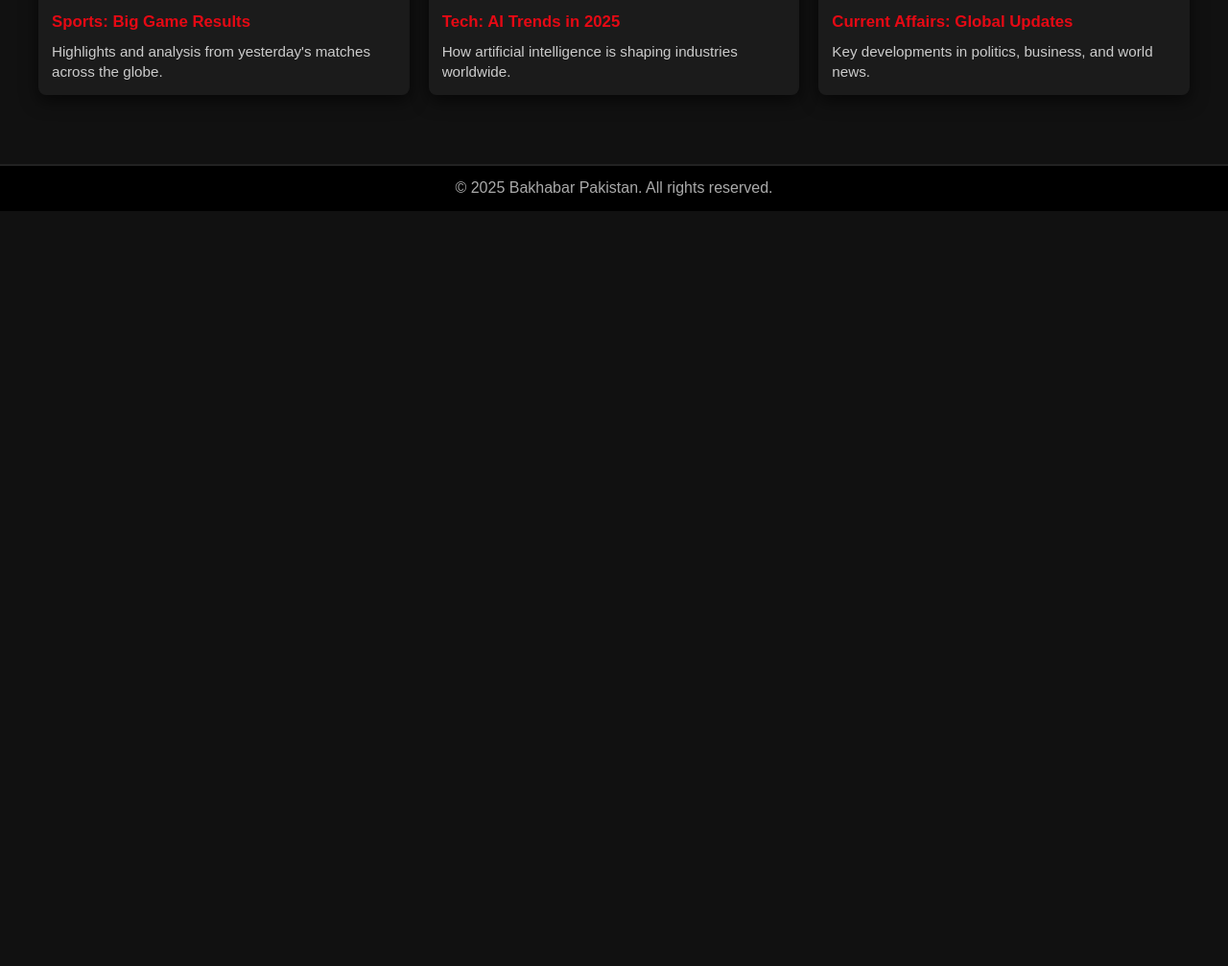
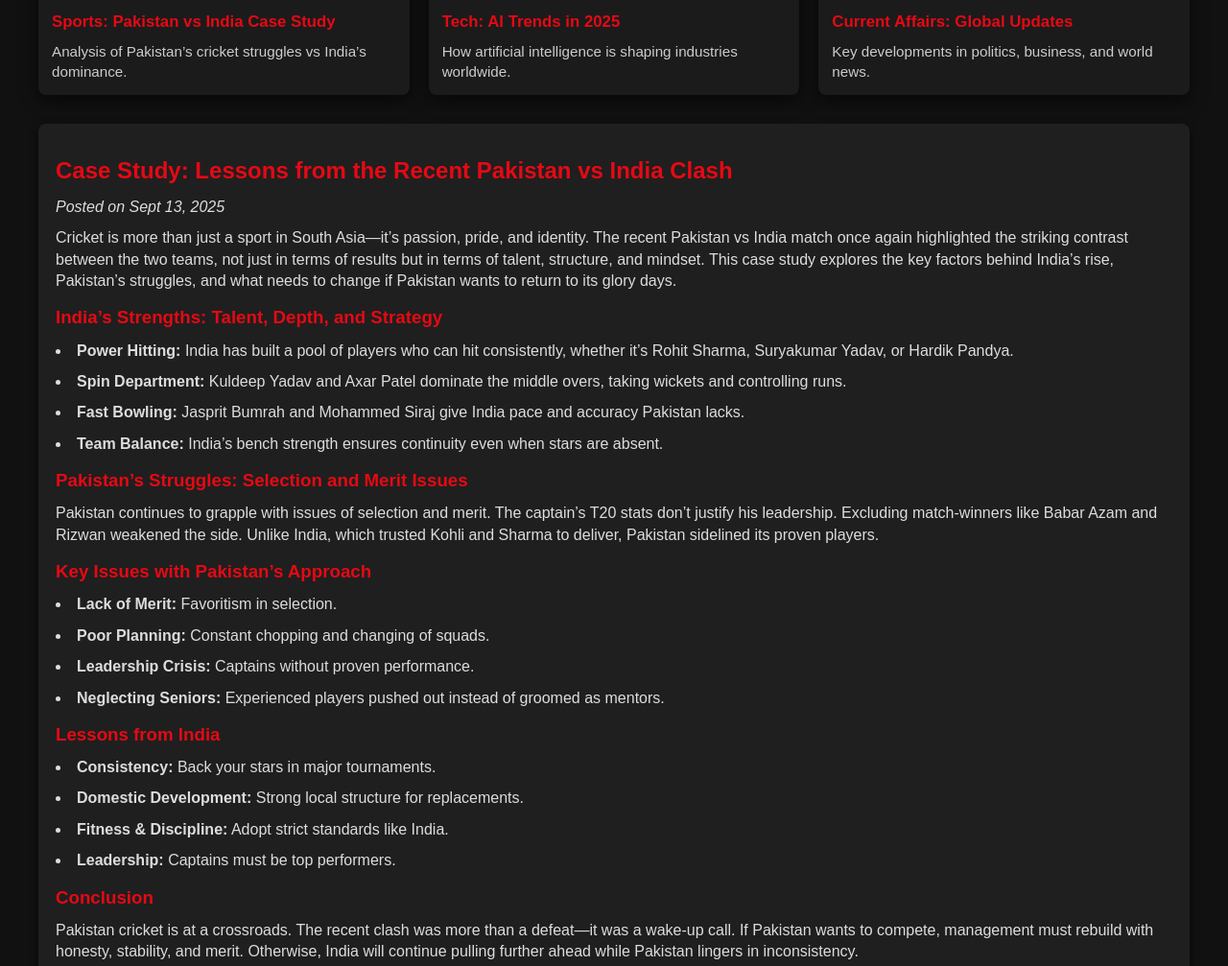
Before and after one commit to bakhabarpakistan/Blogs, a plain HTML site: page index.html in a window 1280 px wide. Shown: the part 698-1705 px from the top of the page at 96% size. Before the commit the page ends 918 px from the top, so only its background shows below. Drawn offline with Linux system fonts and the light colour scheme.

Commit message:
Update index.html

```diff
--- a/index.html
+++ b/index.html
@@ -42,7 +42,7 @@
       font-size: 0.85rem;
     }
 
-    /* NAV BAR (below brand) */
+    /* NAV BAR */
     nav {
       background: #000;
       border-top: 1px solid #111;
@@ -81,8 +81,8 @@
       border-bottom: 2px solid #222;
     }
 
-    /* Current Affairs box */
-    .current-affairs {
+    /* Boxes */
+    .current-affairs, .blog-content {
       background: #1f1f1f;
       padding: 18px;
       border-radius: 8px;
@@ -92,7 +92,7 @@
     .current-affairs ul { list-style: disc inside; }
     .current-affairs li { margin: 10px 0; color: #ddd; }
 
-    /* Latest news grid */
+    /* News grid */
     .news-grid {
       display: grid;
       grid-template-columns: repeat(auto-fit, minmax(280px, 1fr));
@@ -118,6 +118,17 @@
     .card h3 { color: #e50914; margin: 0 0 8px; font-size: 1.05rem; }
     .card p { color: #ccc; margin: 0; font-size: 0.95rem; }
 
+    /* Blog styles */
+    .blog-content h2, .blog-content h3 {
+      color: #e50914;
+      margin: 14px 0 8px;
+    }
+    .blog-content p, .blog-content li {
+      color: #ddd;
+      margin: 10px 0;
+    }
+    .blog-content ul { list-style: disc inside; }
+
     /* Footer */
     footer {
       background: #000;
@@ -139,17 +150,16 @@
 </head>
 <body>
 
-  <!-- Brand (visible at top like previous) -->
+  <!-- Brand -->
   <div class="brand-bar">
     <div class="brand">
       <h1>Bakhabar Pakistan</h1>
       <p>Your source for Current Affairs • Sports • Technology • Tips</p>
     </div>
-    <!-- optional right area (empty for now) to keep layout same as previous -->
     <div aria-hidden="true" style="width:40px;"></div>
   </div>
 
-  <!-- Centered navigation under brand -->
+  <!-- Nav -->
   <nav>
     <div class="nav-inner">
       <a href="#current">Home</a>
@@ -162,9 +172,9 @@
   </nav>
 
   <main class="container">
-    <!-- Current Affairs (top) -->
+    <!-- Current Affairs -->
     <h2 class="section-title" id="current">Current Affairs</h2>
-    <div class="current-affairs" role="region" aria-label="Current affairs">
+    <div class="current-affairs">
       <ul>
         <li>Pakistani security forces killed 19 militants in raids near the Afghan border.</li>
         <li>Floodwaters begin receding in Jalalpur Pirwala, Punjab; nearby towns still evacuated.</li>
@@ -174,22 +184,22 @@
 
     <!-- Latest News grid -->
     <h2 class="section-title">Latest News</h2>
-    <div class="news-grid" aria-live="polite">
+    <div class="news-grid">
       <!-- Sports -->
-      <article class="card" id="sports" aria-label="Sports news">
+      <article class="card" id="sports">
         <img
           src="https://images.unsplash.com/photo-1505842465776-3d90f616310d?ixlib=rb-4.0.3&auto=format&fit=crop&w=1200&q=80"
           alt="Stadium during game"
           onerror="this.onerror=null; this.src='https://picsum.photos/seed/sports/1200/800';"
         />
         <div class="card-body">
-          <h3>Sports: Big Game Results</h3>
-          <p>Highlights and analysis from yesterday's matches across the globe.</p>
+          <h3>Sports: Pakistan vs India Case Study</h3>
+          <p>Analysis of Pakistan’s cricket struggles vs India’s dominance.</p>
         </div>
       </article>
 
       <!-- Tech -->
-      <article class="card" id="tech" aria-label="Technology news">
+      <article class="card" id="tech">
         <img
           src="https://images.unsplash.com/photo-1518770660439-4636190af475?ixlib=rb-4.0.3&auto=format&fit=crop&w=1200&q=80"
           alt="Coding on computer screen"
@@ -202,7 +212,7 @@
       </article>
 
       <!-- Current affairs card -->
-      <article class="card" id="news" aria-label="Current affairs card">
+      <article class="card" id="news">
         <img
           src="https://images.unsplash.com/photo-1504711434969-e33886168f5c?ixlib=rb-4.0.3&auto=format&fit=crop&w=1200&q=80"
           alt="Newspapers and headlines"
@@ -214,11 +224,48 @@
         </div>
       </article>
     </div>
+
+    <!-- Full Blog Content (Sports section) -->
+    <div class="blog-content">
+      <h2>Case Study: Lessons from the Recent Pakistan vs India Clash</h2>
+      <p><em>Posted on Sept 13, 2025</em></p>
+
+      <p>Cricket is more than just a sport in South Asia—it’s passion, pride, and identity. The recent Pakistan vs India match once again highlighted the striking contrast between the two teams, not just in terms of results but in terms of talent, structure, and mindset. This case study explores the key factors behind India’s rise, Pakistan’s struggles, and what needs to change if Pakistan wants to return to its glory days.</p>
+
+      <h3>India’s Strengths: Talent, Depth, and Strategy</h3>
+      <ul>
+        <li><strong>Power Hitting:</strong> India has built a pool of players who can hit consistently, whether it’s Rohit Sharma, Suryakumar Yadav, or Hardik Pandya.</li>
+        <li><strong>Spin Department:</strong> Kuldeep Yadav and Axar Patel dominate the middle overs, taking wickets and controlling runs.</li>
+        <li><strong>Fast Bowling:</strong> Jasprit Bumrah and Mohammed Siraj give India pace and accuracy Pakistan lacks.</li>
+        <li><strong>Team Balance:</strong> India’s bench strength ensures continuity even when stars are absent.</li>
+      </ul>
+
+      <h3>Pakistan’s Struggles: Selection and Merit Issues</h3>
+      <p>Pakistan continues to grapple with issues of selection and merit. The captain’s T20 stats don’t justify his leadership. Excluding match-winners like Babar Azam and Rizwan weakened the side. Unlike India, which trusted Kohli and Sharma to deliver, Pakistan sidelined its proven players.</p>
+
+      <h3>Key Issues with Pakistan’s Approach</h3>
+      <ul>
+        <li><strong>Lack of Merit:</strong> Favoritism in selection.</li>
+        <li><strong>Poor Planning:</strong> Constant chopping and changing of squads.</li>
+        <li><strong>Leadership Crisis:</strong> Captains without proven performance.</li>
+        <li><strong>Neglecting Seniors:</strong> Experienced players pushed out instead of groomed as mentors.</li>
+      </ul>
+
+      <h3>Lessons from India</h3>
+      <ul>
+        <li><strong>Consistency:</strong> Back your stars in major tournaments.</li>
+        <li><strong>Domestic Development:</strong> Strong local structure for replacements.</li>
+        <li><strong>Fitness & Discipline:</strong> Adopt strict standards like India.</li>
+        <li><strong>Leadership:</strong> Captains must be top performers.</li>
+      </ul>
+
+      <h3>Conclusion</h3>
+      <p>Pakistan cricket is at a crossroads. The recent clash was more than a defeat—it was a wake-up call. If Pakistan wants to compete, management must rebuild with honesty, stability, and merit. Otherwise, India will continue pulling further ahead while Pakistan lingers in inconsistency.</p>
+    </div>
   </main>
 
   <footer>
     &copy; 2025 Bakhabar Pakistan. All rights reserved.
   </footer>
-
 </body>
 </html>
```
